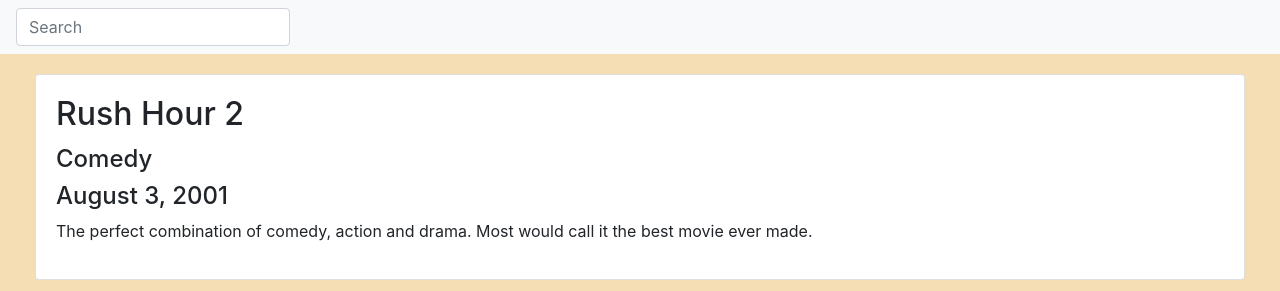
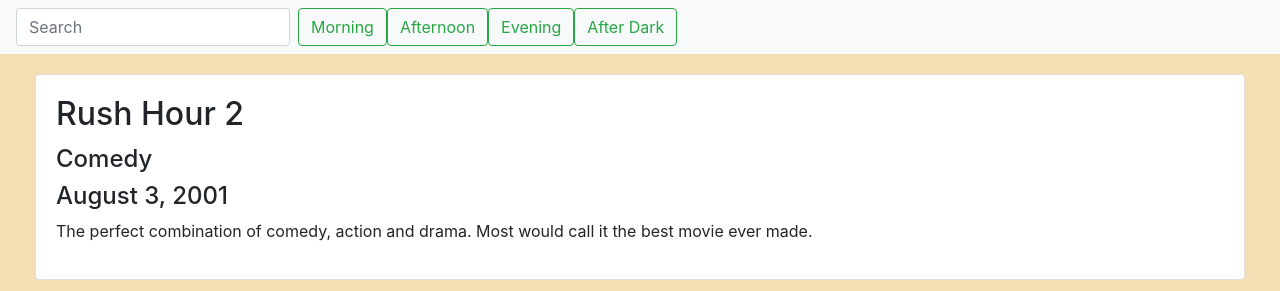
Before and after one commit to lancehamilton24/shotz, a plain HTML site: page index.html in a window 1280 px wide. Shown: the top 291 px of the page. Drawn offline with nearby package versions, Linux system fonts and the light colour scheme.

Commit message:
added filter buttons

```diff
--- a/index.html
+++ b/index.html
@@ -14,6 +14,10 @@
     <nav class="navbar navbar-expand-lg navbar-light bg-light">
         <form class="form-inline my-2 my-lg-0">
             <input class="form-control mr-sm-2" type="search" placeholder="Search" aria-label="Search">
+            <button class="btn btn-outline-success my-2 my-sm-0" type="submit">Morning</button>
+            <button class="btn btn-outline-success my-2 my-sm-0" type="submit">Afternoon</button>
+            <button class="btn btn-outline-success my-2 my-sm-0" type="submit">Evening</button>
+            <button class="btn btn-outline-success my-2 my-sm-0" type="submit">After Dark</button>
         </form>
     </nav>
     <div id="movieTitle"></div>
```
